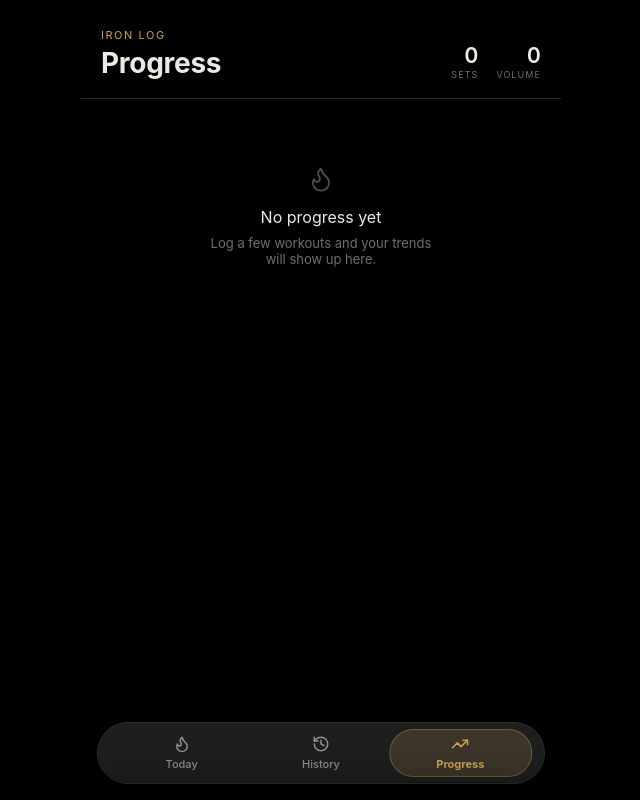
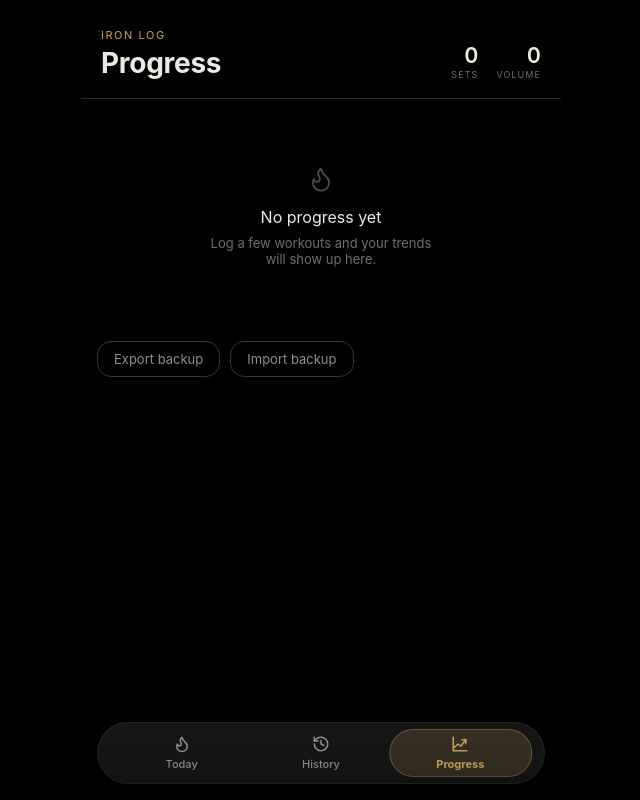
Before and after one commit to pnr62nvzbn-ship-it/Iron-log, a React (Vite) app: page / in a window 1280 px wide. Both pictures are taken after a click on the button "Progress". Shown: the whole page, without its empty margins (319-959 px from the left). Built offline with nearby package versions, Linux system fonts and the light colour scheme.

Commit message:
Add files via upload

```diff
--- a/src/App.jsx
+++ b/src/App.jsx
@@ -1,5 +1,30 @@
 import React, { useState, useEffect, useCallback, useRef } from "react";
-import { Plus, X, Trash2, ChevronDown, ChevronUp, Dumbbell, History, Flame, TrendingUp } from "lucide-react";
+import { Plus, X, Trash2, ChevronDown, ChevronUp, Dumbbell, History, Flame } from "lucide-react";
+
+// Custom "Trends" icon — an axis + zigzag trend line with a solid arrowhead,
+// drawn from scratch to match the composition style the user wants (not a
+// copy of any specific app's artwork) so it fits our brass/gold design system.
+function TrendsIcon({ size = 18, color = "#8E8E8E", strokeWidth = 2 }) {
+  return (
+    <svg
+      width={size}
+      height={size}
+      viewBox="0 0 24 24"
+      fill="none"
+      stroke={color}
+      strokeWidth={strokeWidth}
+      strokeLinecap="round"
+      strokeLinejoin="round"
+    >
+      {/* axis */}
+      <path d="M3 3 L3 21 L21 21" />
+      {/* zigzag trend line */}
+      <path d="M4.5 16.5 L9.5 12 L13 15 L19.5 6.5" />
+      {/* open chevron arrowhead */}
+      <path d="M14.5 6.5 L20 6 L19.5 11.5" />
+    </svg>
+  );
+}
 
 // ---------- Exercise library ----------
 const EXERCISE_LIBRARY = {
@@ -301,6 +326,8 @@ export default function WorkoutLogger() {
   const viewportRef = useRef(null);
   const [dragOffset, setDragOffset] = useState(null); // px offset while actively dragging, null when not
   const dragInfo = useRef({ startX: 0, startY: 0, baseOffset: 0, width: 0, locked: null });
+  const [importPending, setImportPending] = useState(null); // parsed data awaiting confirmation, or null
+  const [importError, setImportError] = useState(null); // error message string, or null
 
   const currentGroup = MUSCLE_GROUPS[groupIdx];
   const currentExerciseList = EXERCISE_LIBRARY[currentGroup];
@@ -368,6 +395,43 @@ export default function WorkoutLogger() {
     }
     setDragOffset(null);
     dragInfo.current.locked = null;
+  };
+
+  const fileInputRef = useRef(null);
+
+  const handleExport = () => {
+    const blob = new Blob([JSON.stringify(workouts, null, 2)], { type: "application/json" });
+    const url = URL.createObjectURL(blob);
+    const a = document.createElement("a");
+    const stamp = todayISO();
+    a.href = url;
+    a.download = `iron-log-backup-${stamp}.json`;
+    document.body.appendChild(a);
+    a.click();
+    document.body.removeChild(a);
+    URL.revokeObjectURL(url);
+  };
+
+  const handleImportFile = (e) => {
+    const file = e.target.files && e.target.files[0];
+    e.target.value = ""; // allow re-selecting the same file later
+    if (!file) return;
+    const reader = new FileReader();
+    reader.onload = () => {
+      try {
+        const parsed = JSON.parse(reader.result);
+        if (!Array.isArray(parsed)) throw new Error("not an array");
+        setImportPending(parsed);
+      } catch (err) {
+        setImportError("That file doesn't look like a valid Iron Log backup.");
+      }
+    };
+    reader.readAsText(file);
+  };
+
+  const confirmImport = () => {
+    if (importPending) persist(importPending);
+    setImportPending(null);
   };
 
   if (workouts === null) {
@@ -491,7 +555,8 @@ export default function WorkoutLogger() {
         * { box-sizing: border-box; }
         html, body { overscroll-behavior: none; }
         input::placeholder { color: #6E6E6E; }
-        button { cursor: pointer; }
+        button { cursor: pointer; transition: transform 0.12s ease, opacity 0.12s ease; }
+        button:active { transform: scale(0.96); opacity: 0.72; }
         ::-webkit-scrollbar { width: 0px; height: 0px; }
       `}</style>
 
@@ -629,6 +694,22 @@ export default function WorkoutLogger() {
                     </div>
                   </>
                 )}
+
+                <div style={styles.backupRow}>
+                  <button style={styles.ghostBtn} onClick={handleExport}>
+                    Export backup
+                  </button>
+                  <button style={styles.ghostBtn} onClick={() => fileInputRef.current && fileInputRef.current.click()}>
+                    Import backup
+                  </button>
+                  <input
+                    ref={fileInputRef}
+                    type="file"
+                    accept="application/json"
+                    style={{ display: "none" }}
+                    onChange={handleImportFile}
+                  />
+                </div>
               </div>
             </div>
           </div>
@@ -714,6 +795,42 @@ export default function WorkoutLogger() {
         </div>
       </div>
 
+      {/* Custom iOS-style alert — import confirmation / error */}
+      {(importPending || importError) && (
+        <>
+          <div style={styles.alertBackdrop} onClick={() => { setImportPending(null); setImportError(null); }} />
+          <div style={styles.alertCard}>
+            {importPending ? (
+              <>
+                <div style={styles.alertTitle}>Import backup?</div>
+                <div style={styles.alertMessage}>
+                  This will replace all data currently in the app with {importPending.length} workout day
+                  {importPending.length === 1 ? "" : "s"} from the file.
+                </div>
+                <div style={styles.alertBtnRow}>
+                  <button style={styles.alertBtnGhost} onClick={() => setImportPending(null)}>
+                    Cancel
+                  </button>
+                  <button style={styles.alertBtnPrimary} onClick={confirmImport}>
+                    Import
+                  </button>
+                </div>
+              </>
+            ) : (
+              <>
+                <div style={styles.alertTitle}>Import failed</div>
+                <div style={styles.alertMessage}>{importError}</div>
+                <div style={styles.alertBtnRow}>
+                  <button style={styles.alertBtnPrimary} onClick={() => setImportError(null)}>
+                    OK
+                  </button>
+                </div>
+              </>
+            )}
+          </div>
+        </>
+      )}
+
       {/* Bottom nav */}
       <div style={styles.bottomNav}>
         <div
@@ -731,7 +848,7 @@ export default function WorkoutLogger() {
           <span style={view === "history" ? styles.navLabelActive : styles.navLabel}>History</span>
         </button>
         <button style={styles.navBtn} onClick={() => setView("progress")}>
-          <TrendingUp size={18} strokeWidth={2} color={view === "progress" ? "#C7A15A" : "#8E8E8E"} />
+          <TrendsIcon size={18} strokeWidth={2} color={view === "progress" ? "#C7A15A" : "#8E8E8E"} />
           <span style={view === "progress" ? styles.navLabelActive : styles.navLabel}>Progress</span>
         </button>
       </div>
@@ -1211,13 +1328,15 @@ const styles = {
     transform: "translateX(-50%)",
     width: "calc(100% - 32px)",
     maxWidth: 448,
-    background: "#1E1E1E",
+    background: "rgba(30, 30, 30, 0.72)",
+    backdropFilter: "blur(20px) saturate(160%)",
+    WebkitBackdropFilter: "blur(20px) saturate(160%)",
     borderRadius: 34,
     display: "flex",
     padding: "10px 18px",
     gap: 8,
     boxShadow: "0 8px 28px rgba(0,0,0,0.5)",
-    border: "1px solid #2D2D2D",
+    border: "1px solid rgba(255,255,255,0.06)",
     overflow: "hidden",
   },
   navSlider: {
@@ -1258,6 +1377,11 @@ const styles = {
     letterSpacing: "0.08em",
     color: "#6E6E6E",
     marginTop: 4,
+  },
+  backupRow: {
+    display: "flex",
+    gap: 10,
+    marginTop: 14,
   },
   chartCard: {
     background: "#1E1E1E",
@@ -1325,4 +1449,72 @@ const styles = {
     color: "#C7A15A",
     fontWeight: 700,
   },
+  alertBackdrop: {
+    position: "fixed",
+    inset: 0,
+    background: "rgba(0,0,0,0.5)",
+    backdropFilter: "blur(2px)",
+    WebkitBackdropFilter: "blur(2px)",
+    zIndex: 60,
+  },
+  alertCard: {
+    position: "fixed",
+    top: "50%",
+    left: "50%",
+    transform: "translate(-50%, -50%)",
+    width: "min(300px, calc(100% - 64px))",
+    background: "rgba(40,40,42,0.86)",
+    backdropFilter: "blur(24px) saturate(180%)",
+    WebkitBackdropFilter: "blur(24px) saturate(180%)",
+    borderRadius: 18,
+    border: "1px solid rgba(255,255,255,0.08)",
+    boxShadow: "0 20px 60px rgba(0,0,0,0.5)",
+    padding: "20px 18px 14px",
+    zIndex: 61,
+    textAlign: "center",
+  },
+  alertTitle: {
+    fontFamily: "-apple-system, BlinkMacSystemFont, 'SF Pro Text', 'SF Pro Display', 'Segoe UI', Roboto, sans-serif",
+    fontWeight: 700,
+    fontSize: 16,
+    color: "#ECE9E2",
+    marginBottom: 6,
+  },
+  alertMessage: {
+    fontFamily: "-apple-system, BlinkMacSystemFont, 'SF Pro Text', 'SF Pro Display', 'Segoe UI', Roboto, sans-serif",
+    fontSize: 13,
+    color: "#C8C8C8",
+    lineHeight: 1.4,
+    marginBottom: 14,
+  },
+  alertBtnRow: {
+    display: "flex",
+    gap: 8,
+    borderTop: "1px solid rgba(255,255,255,0.08)",
+    marginLeft: -18,
+    marginRight: -18,
+    paddingTop: 10,
+    paddingLeft: 18,
+    paddingRight: 18,
+  },
+  alertBtnGhost: {
+    flex: 1,
+    background: "transparent",
+    border: "none",
+    color: "#8E8E8E",
+    fontFamily: "-apple-system, BlinkMacSystemFont, 'SF Pro Text', 'SF Pro Display', 'Segoe UI', Roboto, sans-serif",
+    fontSize: 15,
+    fontWeight: 500,
+    padding: "8px 0 4px",
+  },
+  alertBtnPrimary: {
+    flex: 1,
+    background: "transparent",
+    border: "none",
+    color: "#C7A15A",
+    fontFamily: "-apple-system, BlinkMacSystemFont, 'SF Pro Text', 'SF Pro Display', 'Segoe UI', Roboto, sans-serif",
+    fontSize: 15,
+    fontWeight: 700,
+    padding: "8px 0 4px",
+  },
 };
```
